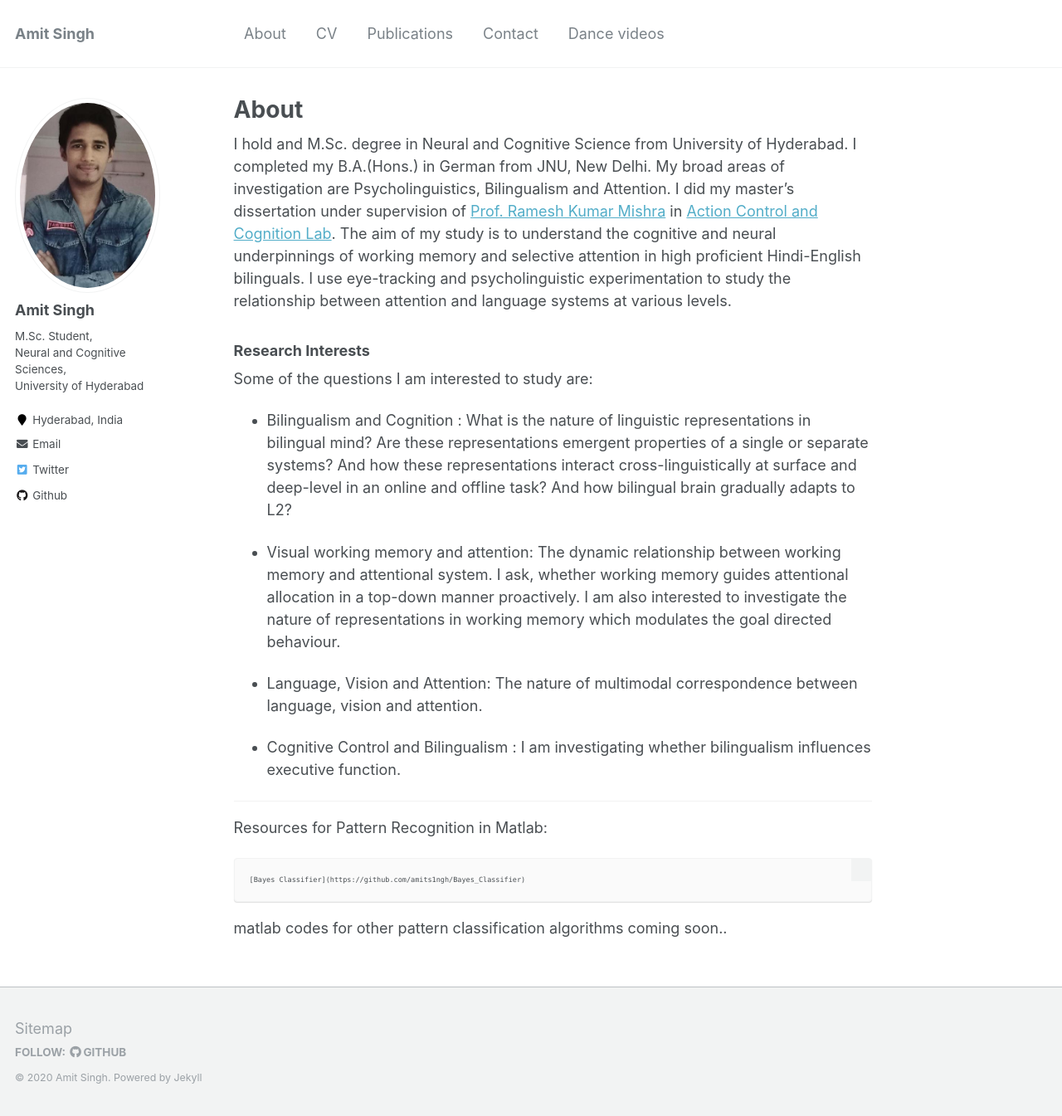
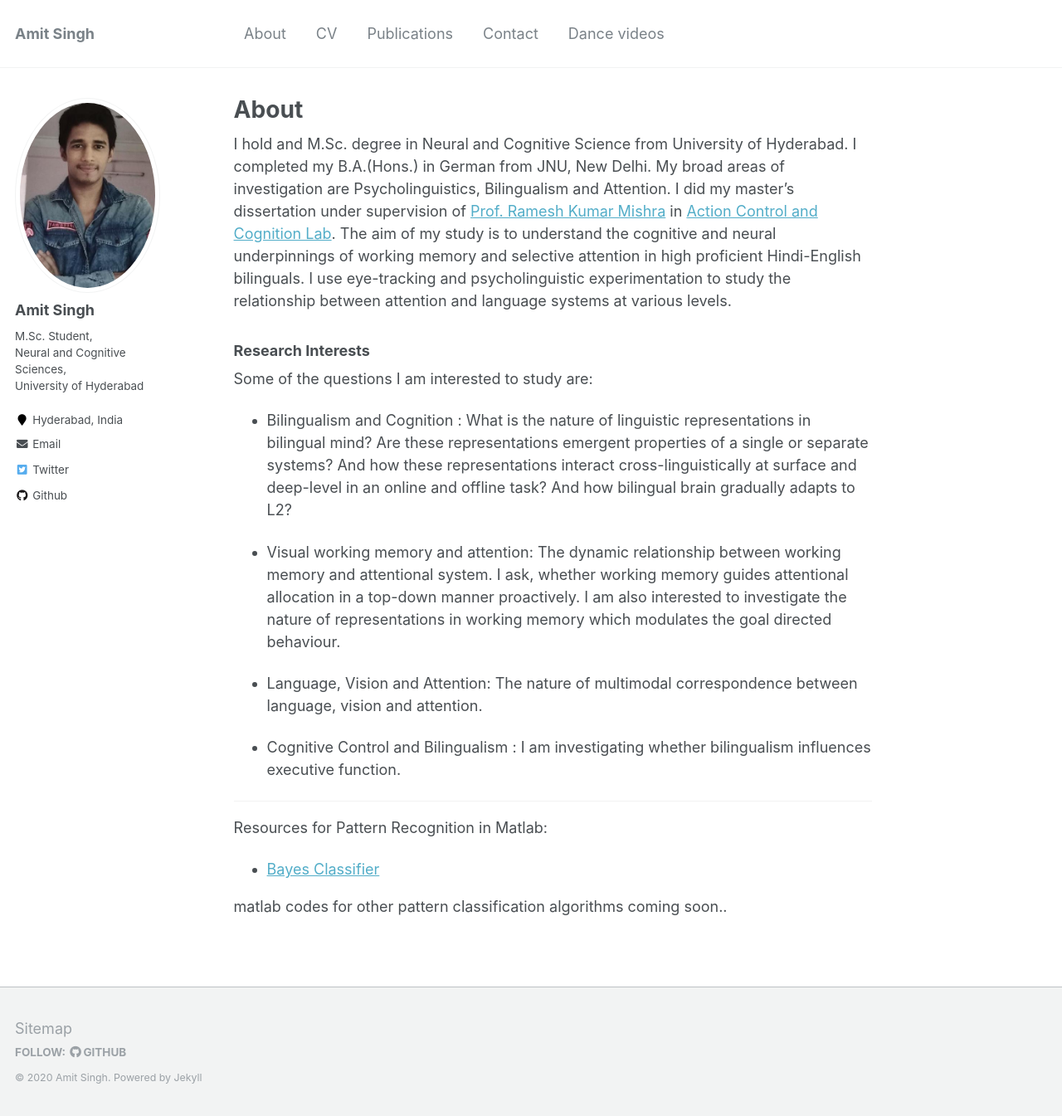
Before and after one commit to amits1ngh/amits1ngh.github.io, a Jekyll site: the page built from _pages/about.md, in a window 1280 px wide and 1345 px high. Shown: the whole window at 83% size. Built offline with Jekyll 4.4.1, drawn with Linux system fonts in a browser that asks for light colours.

Commit message:
minorchanges

````diff
--- a/_pages/about.md
+++ b/_pages/about.md
@@ -25,7 +25,6 @@ Some of the questions I am interested to study are:
 
 Resources for Pattern Recognition in Matlab:
 
-```
-[Bayes Classifier](https://github.com/amits1ngh/Bayes_Classifier)
-```
+* [Bayes Classifier](https://github.com/amits1ngh/Bayes_Classifier)
+
 matlab codes for other pattern classification algorithms coming soon..
````
Also changed, not shown: _pages/self.md (+2 -3 lines).
